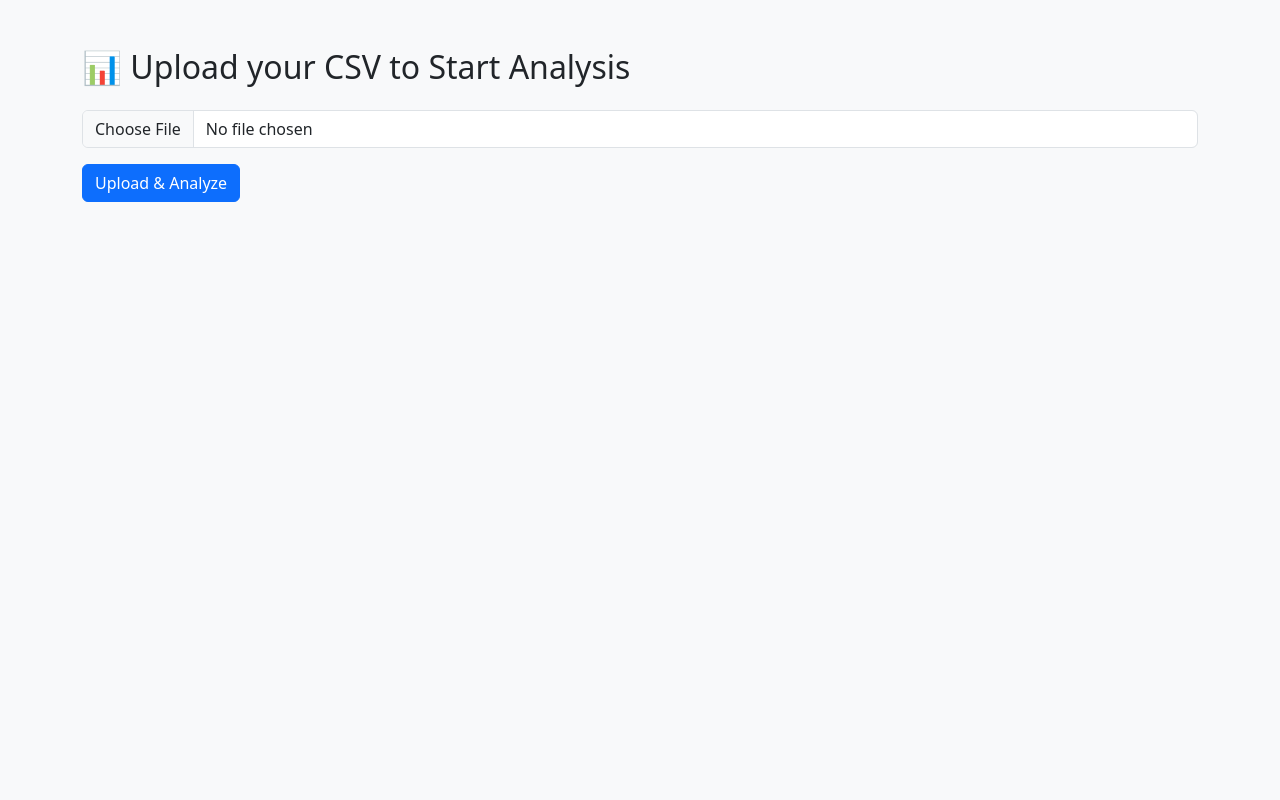
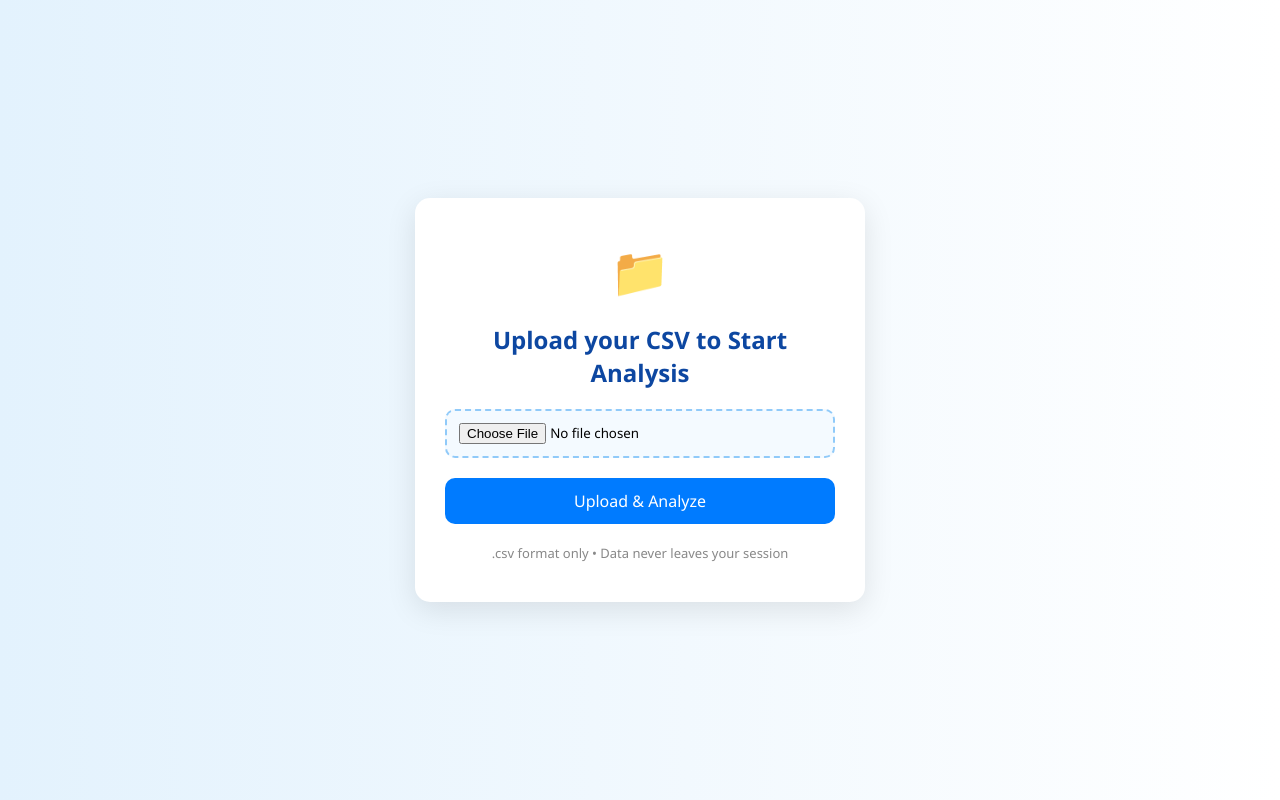
Before and after one commit to Jawaharsrinath2/AI_Analyst_jr, a Flask app: template templates/index.html in a window 1280 px wide. Run offline with Flask 3, Linux system fonts and the light colour scheme; the template is opened without the code that fills it, so the values that code supplies are empty; some libraries are stand-ins or nearby versions.

Commit message:
Updated design for index.html

```diff
--- a/templates/index.html
+++ b/templates/index.html
@@ -3,18 +3,95 @@
 <head>
   <meta charset="UTF-8">
   <title>AI Data Analyst - Upload CSV</title>
-  <link rel="stylesheet" href="https://cdn.jsdelivr.net/npm/bootstrap@5.3.2/dist/css/bootstrap.min.css">
+  <style>
+    * {
+      box-sizing: border-box;
+      font-family: 'Segoe UI', Tahoma, Geneva, Verdana, sans-serif;
+    }
+
+    body {
+      margin: 0;
+      padding: 0;
+      background: linear-gradient(to right, #e3f2fd, #ffffff);
+      height: 100vh;
+      display: flex;
+      justify-content: center;
+      align-items: center;
+    }
+
+    .card {
+      background: #fff;
+      padding: 40px 30px;
+      border-radius: 15px;
+      box-shadow: 0 8px 30px rgba(0, 0, 0, 0.1);
+      width: 90%;
+      max-width: 450px;
+      text-align: center;
+      animation: slideUp 0.5s ease-out;
+    }
+
+    @keyframes slideUp {
+      from { transform: translateY(30px); opacity: 0; }
+      to { transform: translateY(0); opacity: 1; }
+    }
+
+    .upload-icon {
+      font-size: 48px;
+      color: #007bff;
+      margin-bottom: 10px;
+    }
+
+    h2 {
+      color: #0d47a1;
+      margin-bottom: 20px;
+    }
+
+    input[type="file"] {
+      width: 100%;
+      padding: 12px;
+      margin-bottom: 20px;
+      border: 2px dashed #90caf9;
+      border-radius: 10px;
+      background-color: #f4faff;
+      transition: border-color 0.3s ease;
+    }
+
+    input[type="file"]:hover {
+      border-color: #007bff;
+    }
+
+    button {
+      background-color: #007bff;
+      color: white;
+      padding: 12px;
+      width: 100%;
+      border: none;
+      border-radius: 10px;
+      font-size: 16px;
+      cursor: pointer;
+      transition: background-color 0.3s ease;
+    }
+
+    button:hover {
+      background-color: #0056b3;
+    }
+
+    .footer-note {
+      font-size: 13px;
+      color: #888;
+      margin-top: 20px;
+    }
+  </style>
 </head>
-<body class="bg-light">
-  <div class="container mt-5">
-    <h2 class="mb-4">📊 Upload your CSV to Start Analysis</h2>
-
+<body>
+  <div class="card">
+    <div class="upload-icon">📁</div>
+    <h2>Upload your CSV to Start Analysis</h2>
     <form method="POST" enctype="multipart/form-data">
-      <div class="mb-3">
-        <input type="file" name="file" accept=".csv" class="form-control" required>
-      </div>
-      <button type="submit" class="btn btn-primary">Upload & Analyze</button>
+      <input type="file" name="file" accept=".csv" required>
+      <button type="submit">Upload & Analyze</button>
     </form>
+    <div class="footer-note">.csv format only • Data never leaves your session</div>
   </div>
 </body>
 </html>
```
